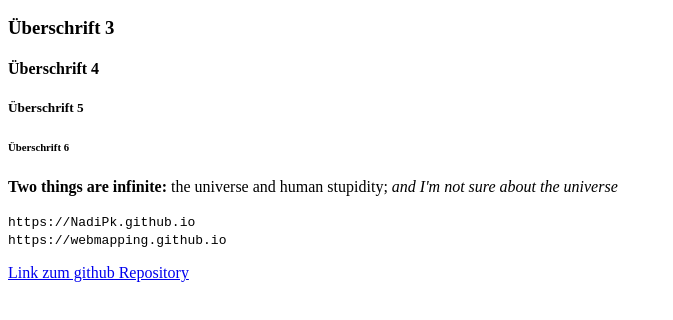
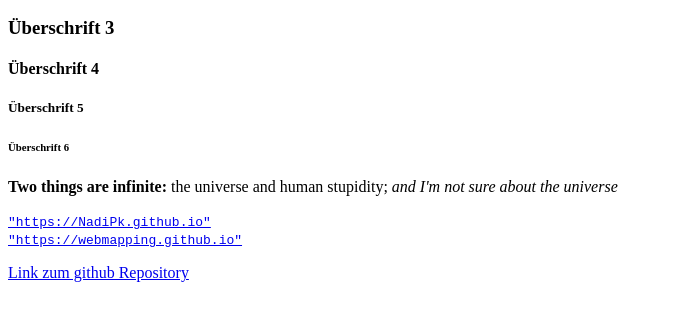
Before and after one commit to NadiPk/NadiPk.github.io, a plain HTML site: page html/index.html in a window 1280 px wide. Shown: the part 110-430 px from the top of the page, without its empty margins (0-673 px from the left). Drawn offline with Linux system fonts and the light colour scheme.

Commit message:
link üben

```diff
--- a/html/index.html
+++ b/html/index.html
@@ -19,8 +19,8 @@
 <p><strong>Two things are infinite:</strong> the universe and human stupidity; <em>and I'm not sure about the universe</em></p>
 
 <p>
-   <code> https://NadiPk.github.io </code> <br>
-   <code> https://webmapping.github.io </code>
+        <code><a href="https://NadiPk.github.io">"https://NadiPk.github.io"</a></code><br>
+        <code><a href="https://webmapping.github.io">"https://webmapping.github.io"</a></code>
 </p>
 
 <a href="https://NadiPk.github.io">Link zum github Repository</a>
```
